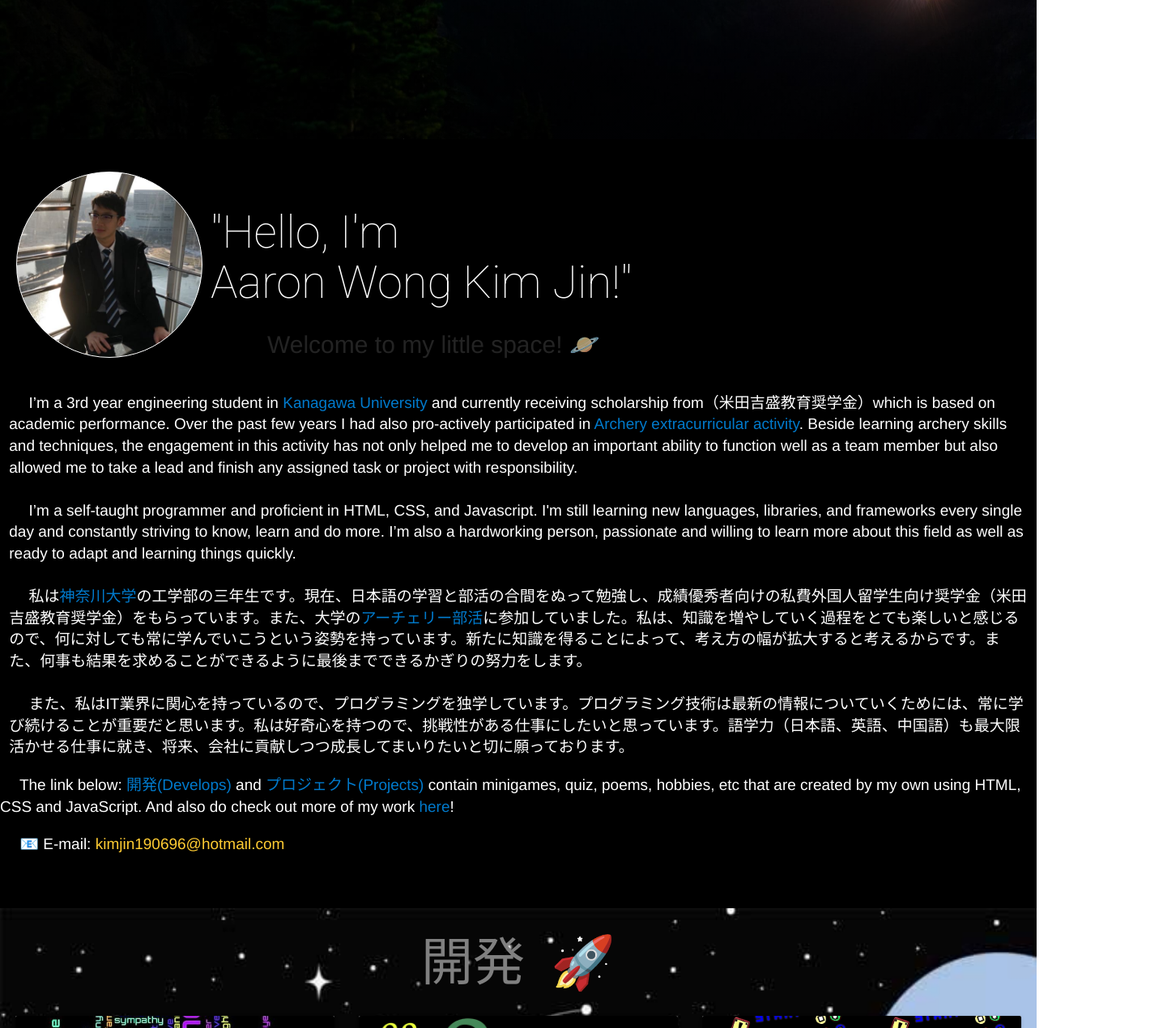
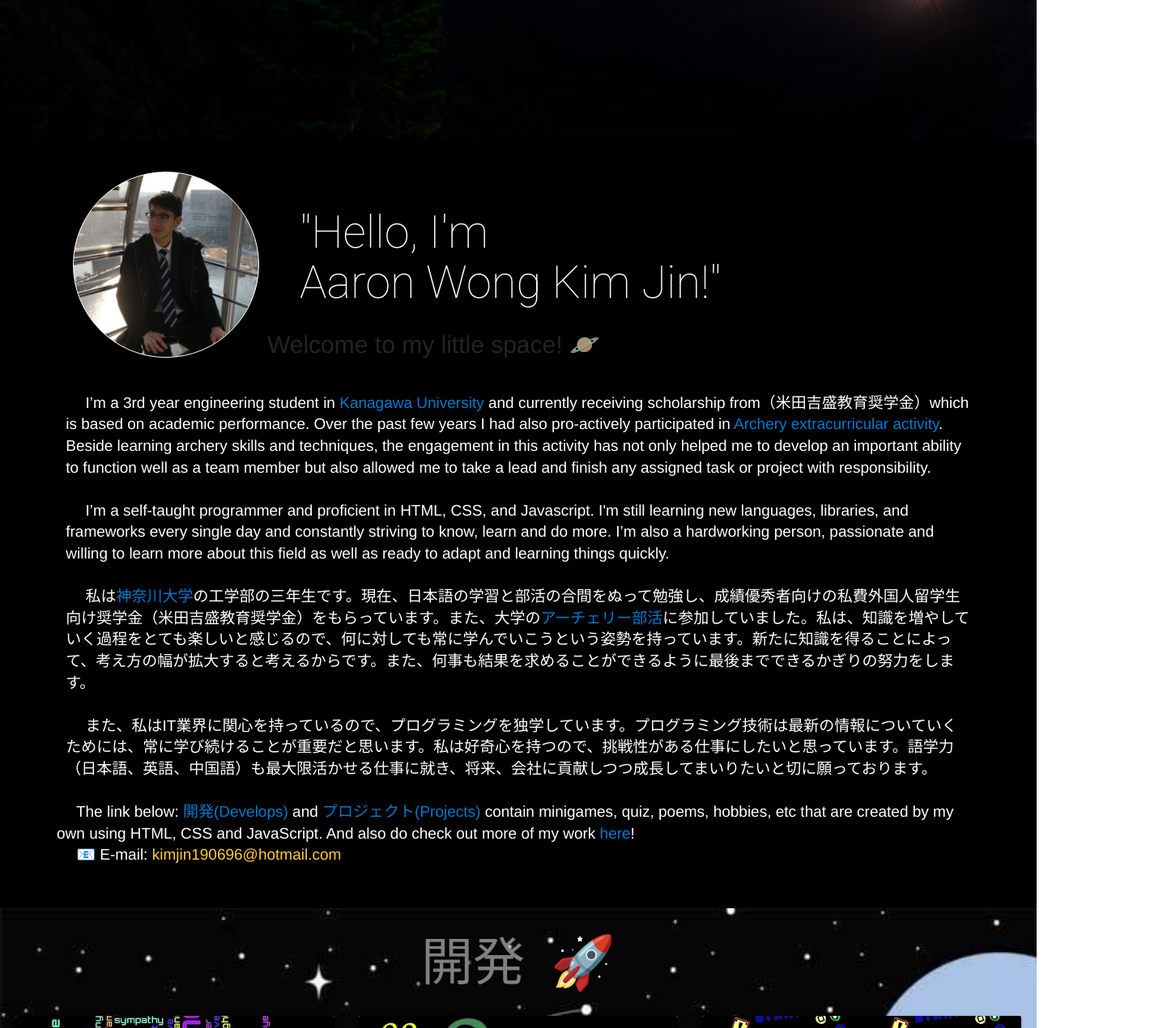
Before and after one commit to aaronw1906/Portfolio, a plain HTML site: page index.html in a window 1280 px wide. Shown: the part 1328-2598 px from the top of the page at 81% size, 1420 px wide, since content can reach past the window. Drawn offline with nearby package versions, Linux system fonts and the light colour scheme; a web font is replaced by a local one.

Commit message:
Add files via upload

```diff
--- a/index.html
+++ b/index.html
@@ -106,14 +106,14 @@
   <!-- <div class="container contentContainer"> -->
     <div class="row margin-left:30px" class="center">
       <br/> <br/>
-      <div class="myImage " style = "float: left; position: relative; left: 20px"></div>
-      <h1 style="color:white" class="title2"><span>"</span>Hello, I'm <br> Aaron Wong Kim Jin!<span>"</span></h1>
+      <div class="myImage " style = "float: left; position: relative; left: 90px"></div>
+      <h1 style="color:white; left: 140px;" class="title2"><span>"</span>Hello, I'm <br> Aaron Wong Kim Jin!<span>"</span></h1>
         <p class="ptitle">Welcome to my little space! 🪐</p>
 
       <div id="wrap">
         <div class="col" style="float: right">
 
-          <p class="lead" style="color:white; font-size: 19px;">
+          <p class="lead" style="color:white; font-size: 19px; margin: 0 70px;">
             <br/>
             &emsp; I’m a 3rd year engineering student in<a style="color:#007acc" href="https://www.kanagawa-u.ac.jp" target="_blank"> Kanagawa University</a> and currently receiving scholarship from（米田吉盛教育奨学金）which is based on academic performance. Over the past few years I had also pro-actively participated in <a style="color:#007acc" href="http://kanagawaarchery.g2.xrea.com" target="_blank"> Archery extracurricular activity</a>. Beside learning archery skills and techniques, the engagement in this activity has not only helped me to develop an important ability to function well as a team member but also allowed me to take a lead and finish any assigned task or project with responsibility. <br> <br>
 
@@ -121,17 +121,17 @@
 
             &emsp; 私は<a style="color:#007acc" href="https://www.kanagawa-u.ac.jp" target="_blank">神奈川大学</a>の工学部の三年生です。現在、日本語の学習と部活の合間をぬって勉強し、成績優秀者向けの私費外国人留学生向け奨学金（米田吉盛教育奨学金）をもらっています。また、大学の<a style="color:#007acc" href="http://kanagawaarchery.g2.xrea.com" target="_blank">アーチェリー部活</a>に参加していました。私は、知識を増やしていく過程をとても楽しいと感じるので、何に対しても常に学んでいこうという姿勢を持っています。新たに知識を得ることによって、考え方の幅が拡大すると考えるからです。また、何事も結果を求めることができるように最後までできるかぎりの努力をします。<br> <br>
 
-            &emsp; また、私はIT業界に関心を持っているので、プログラミングを独学しています。プログラミング技術は最新の情報についていくためには、常に学び続けることが重要だと思います。私は好奇心を持つので、挑戦性がある仕事にしたいと思っています。語学力（日本語、英語、中国語）も最大限活かせる仕事に就き、将来、会社に貢献しつつ成長してまいりたいと切に願っております。
+            &emsp; また、私はIT業界に関心を持っているので、プログラミングを独学しています。プログラミング技術は最新の情報についていくためには、常に学び続けることが重要だと思います。私は好奇心を持つので、挑戦性がある仕事にしたいと思っています。語学力（日本語、英語、中国語）も最大限活かせる仕事に就き、将来、会社に貢献しつつ成長してまいりたいと切に願っております。<br> <br>
           </p>
 
         </div>
       </div>
 
-          <p class="lead" style="color:white; font-size: 19px;">
+          <p class="lead" style="color:white; font-size: 19px; margin: 0 70px;">
             &emsp; The link below:<a style="color:#007acc" href="#develops"> 開発(Develops)</a> and <a style="color:#007acc" href="#projects">プロジェクト(Projects)</a> contain minigames, quiz, poems, hobbies, etc that are created by my own using HTML, CSS and JavaScript. And also do check out more of my work <a style="color:#007acc" href="https://aaronw1906.github.io/Tenth.-bokasafn/">here</a>!
           </p>
 
-          <p class="lead" style="color:white; font-size:19px"><strong>
+          <p class="lead" style="color:white; font-size:19px; margin: 0 70px;"><strong>
             &emsp; 📧 E-mail: <a style="color:#FFCC33" href="mailto:kimjin190696@hotmail.com" target="_blank">kimjin190696@hotmail.com</a>
           </strong></p>
     </div>
```
